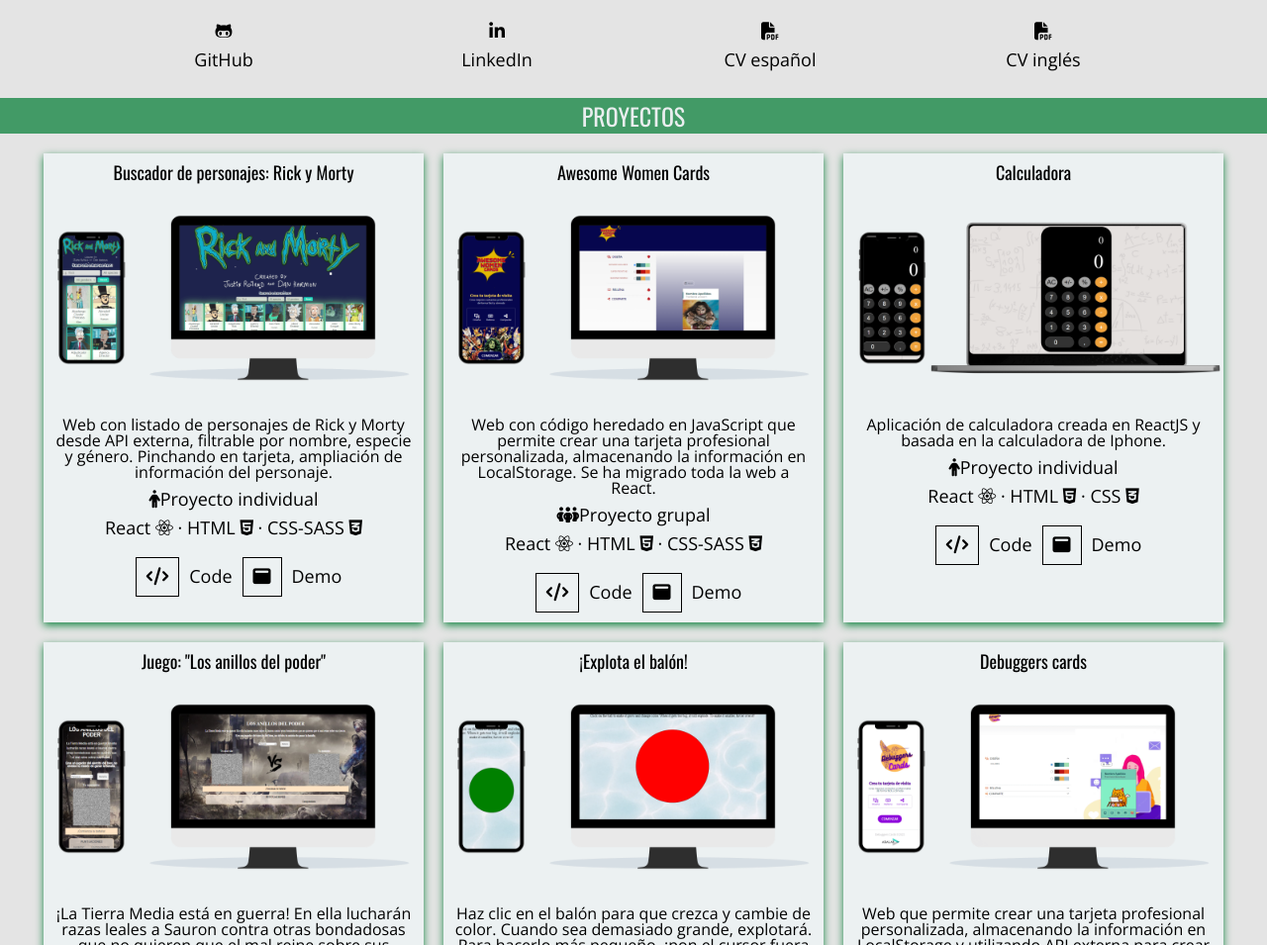
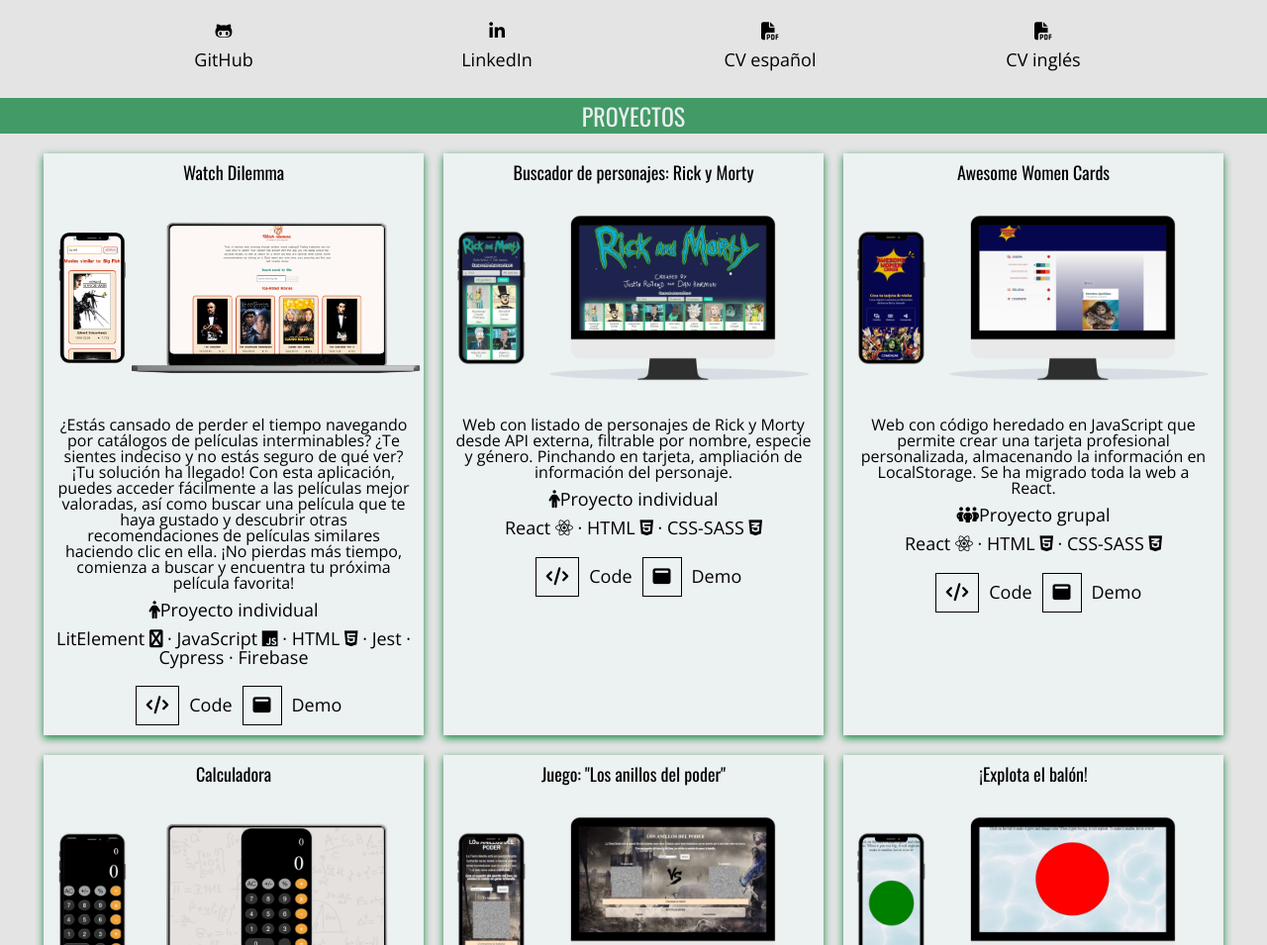
Before and after one commit to Lrpoblet/lara-ramos-poblet, a plain HTML site: page index.html in a window 1280 px wide. Shown: the part 818-1773 px from the top of the page at 99% size. Drawn offline with nearby package versions, Linux system fonts and the light colour scheme; files that its build step writes are made by us from their sources.

Commit message:
add watch dilemma project

```diff
--- a/html/2_projects.html
+++ b/html/2_projects.html
@@ -1,6 +1,35 @@
 <section id="projects" class="projects">
     <h2 class="projects__subtitle">Proyectos</h2>
     <ul class="projects__container">
+        <li class="project">
+            <article>
+                <h3 class="project__title">Watch Dilemma</h3>
+                <a href="https://watch-dilemma-web.web.app/" target="_blank"><img src="./images/watch-dilemma.png"
+                        class="project__image" alt="Preview poject: Watch Dilemma"
+                        title="Preview poject: Watch Dilemma" /></a>
+                <p class="project__text-desc">¿Estás cansado de perder el tiempo navegando por catálogos de películas
+                    interminables? ¿Te sientes indeciso y no estás seguro de qué ver? ¡Tu solución ha llegado! Con
+                    esta aplicación, puedes acceder fácilmente a las películas mejor valoradas, así como buscar una
+                    película que te haya gustado y descubrir otras recomendaciones de películas similares haciendo clic
+                    en ella. ¡No pierdas más tiempo, comienza a buscar y encuentra tu próxima película favorita!</p>
+                <p class="project__text"><i class="fa-solid fa-person"></i>Proyecto individual</p>
+                <p class="project__text">LitElement <i class="fa-brands fa-fire"></i> · JavaScript <i
+                        class="fa-brands fa-js"></i> · HTML <i class="fa-brands fa-html5"></i>
+                    · Jest · Cypress · Firebase</p>
+                <ul class="project__links">
+                    <li>
+                        <a href="https://gitlab.com/Lrpoblet/watch-dilemma" target="_blank" alt="gitlab"
+                            title="Gitlab"><i class="project__links-icon fa-solid fa-code"></i>Code
+                        </a>
+                    </li>
+                    <li>
+                        <a href="https://watch-dilemma-web.web.app/" target="_blank" alt="demo" title="Demo">
+                            <i class="project__links-icon fa-solid fa-window-maximize"></i>Demo
+                        </a>
+                    </li>
+                </ul>
+            </article>
+        </li>
         <li class="project">
             <article>
                 <h3 class="project__title">Buscador de personajes: Rick y Morty</h3>
@@ -31,6 +60,7 @@
                 </ul>
             </article>
         </li>
+
         <li class="project">
             <article>
                 <h3 class="project__title">Awesome Women Cards</h3>
--- a/scss/core/_variables.scss
+++ b/scss/core/_variables.scss
@@ -16,7 +16,7 @@
 
 :root {
   font: $size $main-font;
-  line-height: 1.1;
+  line-height: 1.5;
   background-color: $color-bg;
   color: $black;
   width: 100%;
```
Also changed, not shown: images/watch-dilemma.png (added).
